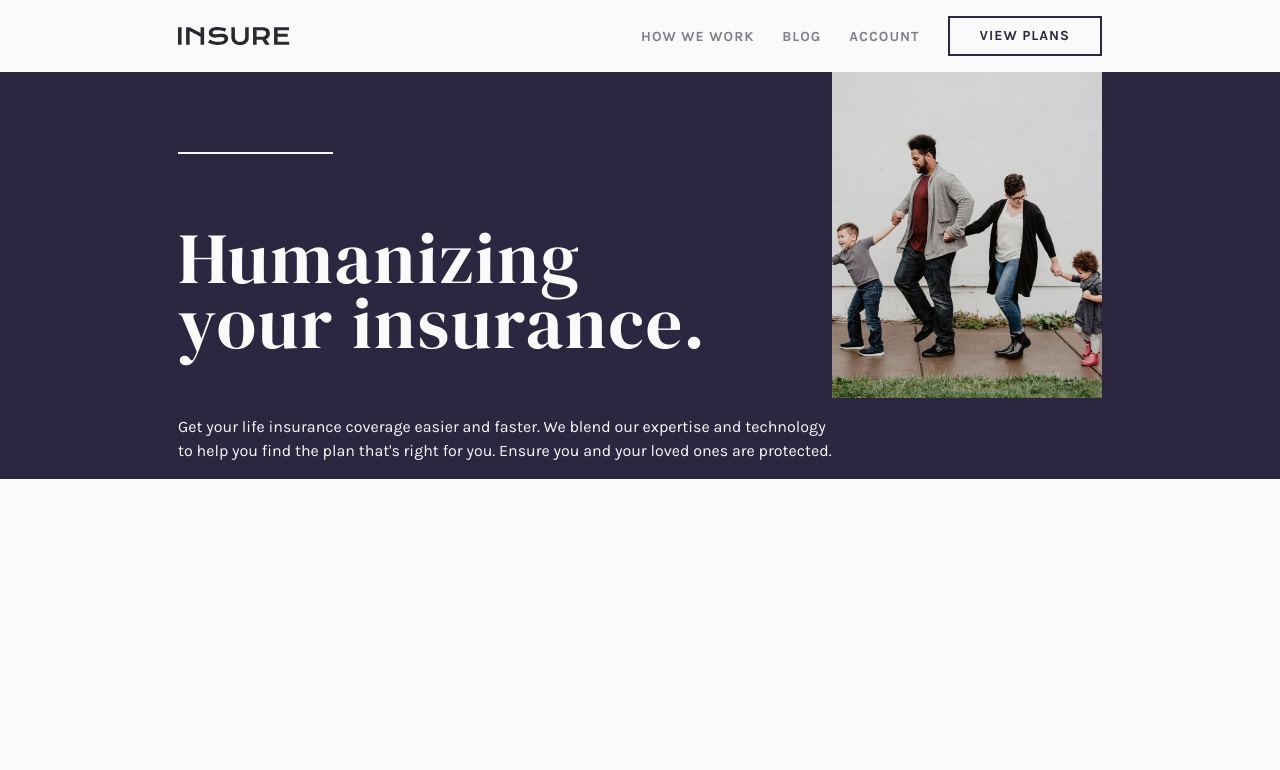
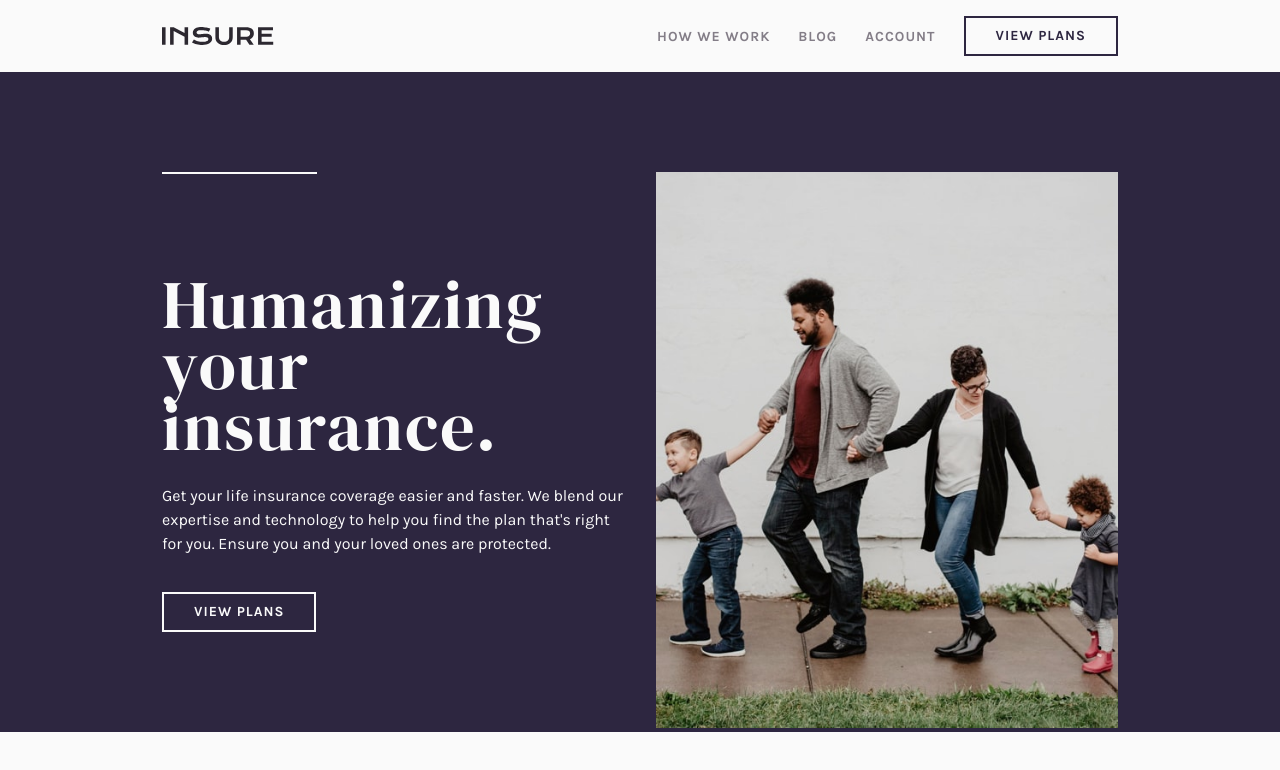
Before and after one commit to efmu-zlle/insure-landing-page-master, a website built with Vite: page index.html in a window 1280 px wide. Built offline with nearby package versions, Linux system fonts and the light colour scheme.

Commit message:
hero mobile and desktop

```diff
--- a/index.html
+++ b/index.html
@@ -47,8 +47,9 @@
               expertise and technology to help you find the plan that&apos;s
               right for you. Ensure you and your loved ones are protected.
             </p>
+            <button class="btn white">view plans</button>
           </div>
-          <div class="hero__image-container">
+          <div class="hero__image-container section">
             <img
               class="hero__image"
               src="/images/image-intro-desktop.jpg"
@@ -62,7 +63,7 @@
     </main>
     <!-- <footer></footer> -->
 
-    <!--    View plans We’re different Snappy Process Our
+    <!--     We’re different Snappy Process Our
     application process can be completed in minutes, not hours. Don’t get stuck
     filling in tedious forms. Affordable Prices We don’t want you worrying about
     high monthly costs. Our prices may be low, but we still offer the best
--- a/src/assets/header.css
+++ b/src/assets/components/header.css
@@ -48,6 +48,11 @@
   .header__hamburger {
     display: none;
   }
+
+  .section {
+    margin-top: 6.25rem;
+    margin-bottom: 6.25rem;
+  }
 }
 
 /* lg */
--- /dev/null
+++ b/src/assets/components/hero.css
@@ -0,0 +1,80 @@
+.hero {
+  background-color: var(--primary-dark-violet);
+  color: var(--neutral-very-light-gray);
+}
+
+.hero__flex {
+  display: flex;
+  flex-direction: column-reverse;
+  align-items: center;
+}
+
+.hero__content {
+  text-align: center;
+}
+
+.hero__title {
+  font-size: var(--size-mobile-xl);
+  margin-top: 100px;
+}
+/* xs */
+/* @media (min-width: 475px) {
+} */
+
+/* sm */
+/* @media (min-width: 640px) {
+} */
+
+/* md */
+@media (min-width: 768px) {
+  .hero__flex {
+    flex-direction: row;
+    align-items: flex-start;
+    gap: 2rem;
+  }
+
+  .hero__flex > * {
+    flex: 1;
+  }
+
+  .hero__content {
+    text-align: inherit;
+  }
+  .hero__line {
+    width: 155px;
+    height: 2px;
+    background-color: var(--neutral-very-light-gray);
+  }
+
+  .hero__title {
+    font-size: var(--size-desktop-xl);
+    font-family: "DM Serif Display", serif;
+    font-weight: 400;
+    letter-spacing: 2px;
+    line-height: 0.9;
+    margin-bottom: 0;
+  }
+
+  .hero__description {
+    margin-top: var(--size-mobile-lg);
+    margin-bottom: var(--size-thirty-six);
+  }
+
+  .hero__image-container {
+    position: relative;
+  }
+
+  .hero__image {
+    position: absolute;
+  }
+}
+
+/* lg */
+/* @media (min-width: 1024px) {} */
+
+/* xl */
+/* @media (min-width: 1280px) {} */
+
+/* 2xl */
+/* @media (min-width: 1536px) {
+} */
--- a/src/assets/hero.css
+++ /dev/null
@@ -1,31 +0,0 @@
-.hero {
-  background-color: var(--primary-dark-violet);
-  color: var(--neutral-very-light-gray);
-}
-
-.hero__flex {
-  display: flex;
-}
-
-.hero__line {
-  width: 155px;
-  height: 2px;
-  background-color: var(--neutral-very-light-gray);
-}
-
-.hero__title {
-  font-size: var(--size-desktop-xl);
-  font-family: "DM Serif Display", serif;
-  font-weight: 400;
-  letter-spacing: 2px;
-  line-height: 0.9;
-  margin-top: var(--size-desktop-xl);
-}
-
-.hero__description {
-  margin-top: var(--size-mobile-lg);
-}
-
-.hero__image-container {
-  position: relative;
-}
--- a/src/assets/style.css
+++ b/src/assets/style.css
@@ -13,13 +13,16 @@
 
   /* ### Sizes */
   --size-mobile-lg: 1.625rem; /* 26px */
-  --size-mobile-xl: 1.875rem;
+  --size-mobile-xl: 1.875rem; /* 36px */
 
   --size-desktop-xs: 0.6875em;
-  --size-desktop-sm: 0.625rem;
+  --size-desktop-sm: 0.625rem; /* 10px */
   --size-desktop-md: 0.875rem;
-  --size-desktop-xl: 4.5rem;
-  --size-desktop-2xl: 10.625rem;
+
+  --size-desktop-xl: 4.25rem;
+  --size-desktop-2xl: 9.625rem;
+
+  --size-thirty-six: 2.25rem;
 
   --size-default: 1rem;
 }
--- a/src/assets/utils.css
+++ b/src/assets/utils.css
@@ -4,7 +4,7 @@
   font-size: var(--size-desktop-md);
   padding-top: var(--size-desktop-sm);
   padding-bottom: var(--size-desktop-sm);
-  background-color: var(--neutral-very-light-gray);
+  background-color: transparent;
   border: 2px solid var(--primary-dark-violet);
   padding-right: var(--size-mobile-xl);
   padding-left: var(--size-mobile-xl);
@@ -17,16 +17,22 @@
   color: var(--neutral-very-light-gray);
 }
 
+.btn.white {
+  border: 2px solid var(--neutral-very-light-gray);
+  color: var(--neutral-very-light-gray);
+}
+
+.btn.white:hover {
+  background-color: var(--neutral-very-light-gray);
+  color: var(--primary-dark-violet);
+}
+
 .container {
   margin-left: auto;
   margin-right: auto;
   padding-left: 0.5em;
   padding-right: 0.5em;
   /* border: 1px solid red; */
-}
-
-.section {
-  margin-top: 5em;
 }
 
 /* xs */
--- a/src/main.js
+++ b/src/main.js
@@ -1,5 +1,5 @@
 import "./assets/modern-normalize.css";
 import "./assets/style.css";
-import "./assets/header.css";
-import "./assets/hero.css";
+import "./assets/components/header.css";
+import "./assets/components/hero.css";
 import "./assets/utils.css";
```
Also changed, not shown: 1 other file.
